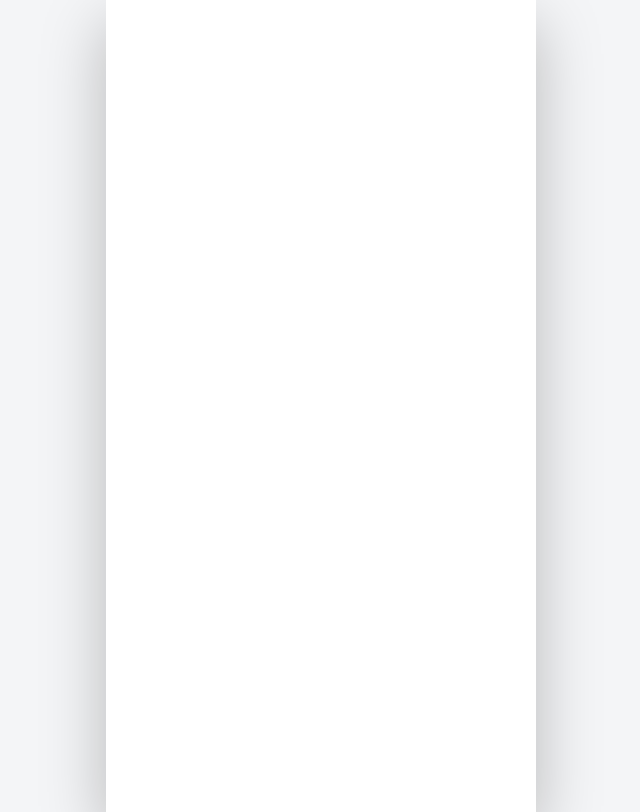
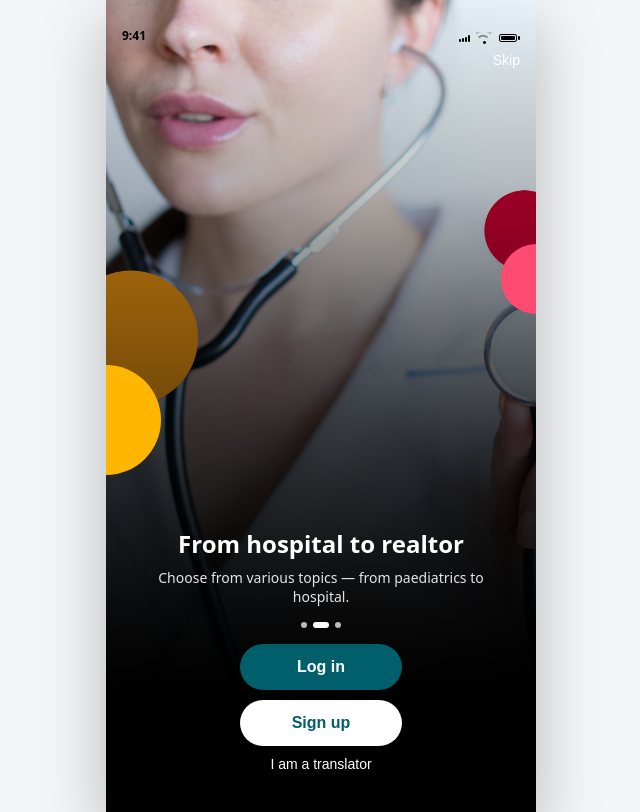
Before and after one commit to Nivedha29/morago_frontend_dec3, a React (Vite) app: page /onboarding in a window 1280 px wide. Before the commit this address had no page. Shown: the whole page, without its empty margins (319-959 px from the left). Built offline with nearby package versions, Linux system fonts and the light colour scheme.

Commit message:
refactor: rename home page to onboarding and update route

```diff
--- a/src/App.jsx
+++ b/src/App.jsx
@@ -5,7 +5,7 @@ import StatusBar from "./components/StatusBar.jsx"
 import SplashScreen from "./components/SplashScreen.jsx"
 import LoginScreen from "./pages/login.jsx"
 import SignupScreen from "./pages/register.jsx"
-import OnboardingScreen from "./pages/home.jsx"
+import OnboardingScreen from "./pages/onboarding.jsx"
 
 /* ------------------------- APP MAIN ------------------------- */
 const App = () => {
@@ -14,7 +14,7 @@ return (
       <div className="phone-shell">
         <Routes>
           <Route path="/" element={<SplashScreen />} />
-          <Route path="/home" element={<OnboardingScreen />} />
+          <Route path="/onboarding" element={<OnboardingScreen />} />
           <Route path="/login" element={<LoginScreen />} />
           <Route path="/register" element={<SignupScreen />} />
         </Routes>
--- a/src/pages/home.jsx
+++ b/src/pages/onboarding.jsx
@@ -1,7 +1,7 @@
 import React, { useState, useEffect } from "react";
 import { useNavigate } from "react-router-dom";
 import StatusBar from "../components/StatusBar.jsx";
-import { slides } from "../utils/slides";
+import { slides } from "../utils/slides.js";
 
 /* ------------------------- ONBOARDING SCREEN ------------------------- */
 const OnboardingScreen = () => {
```
